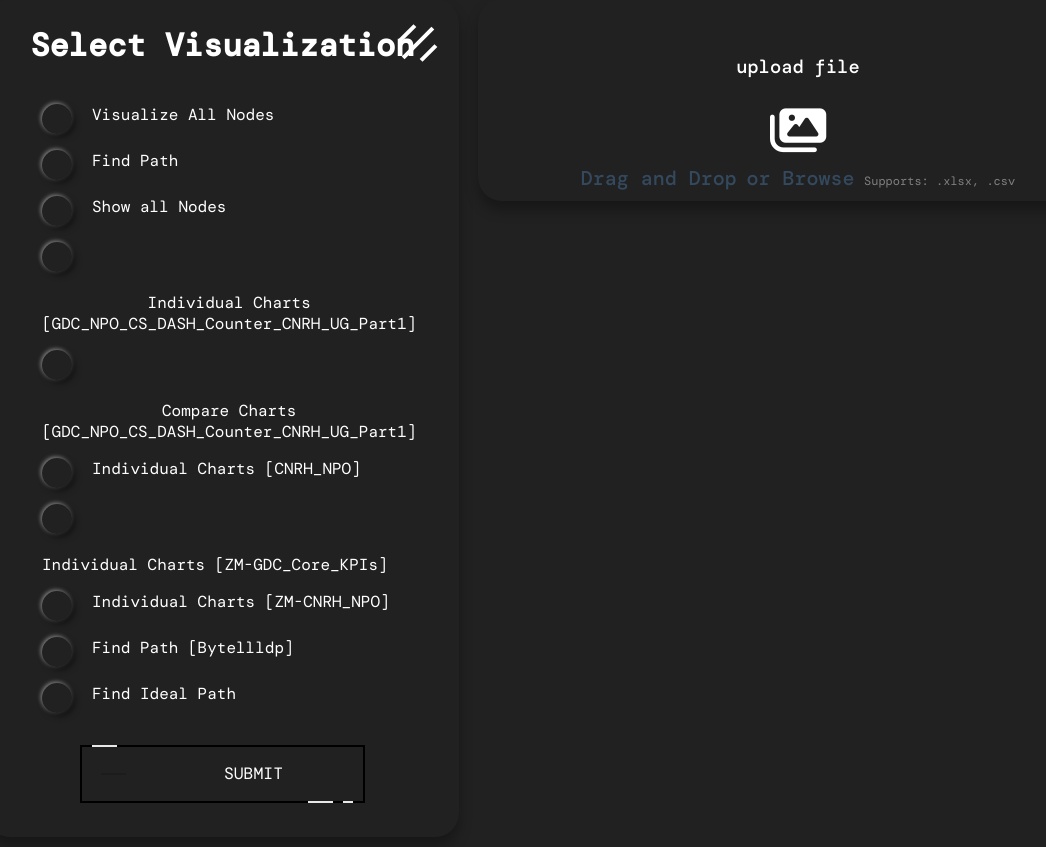
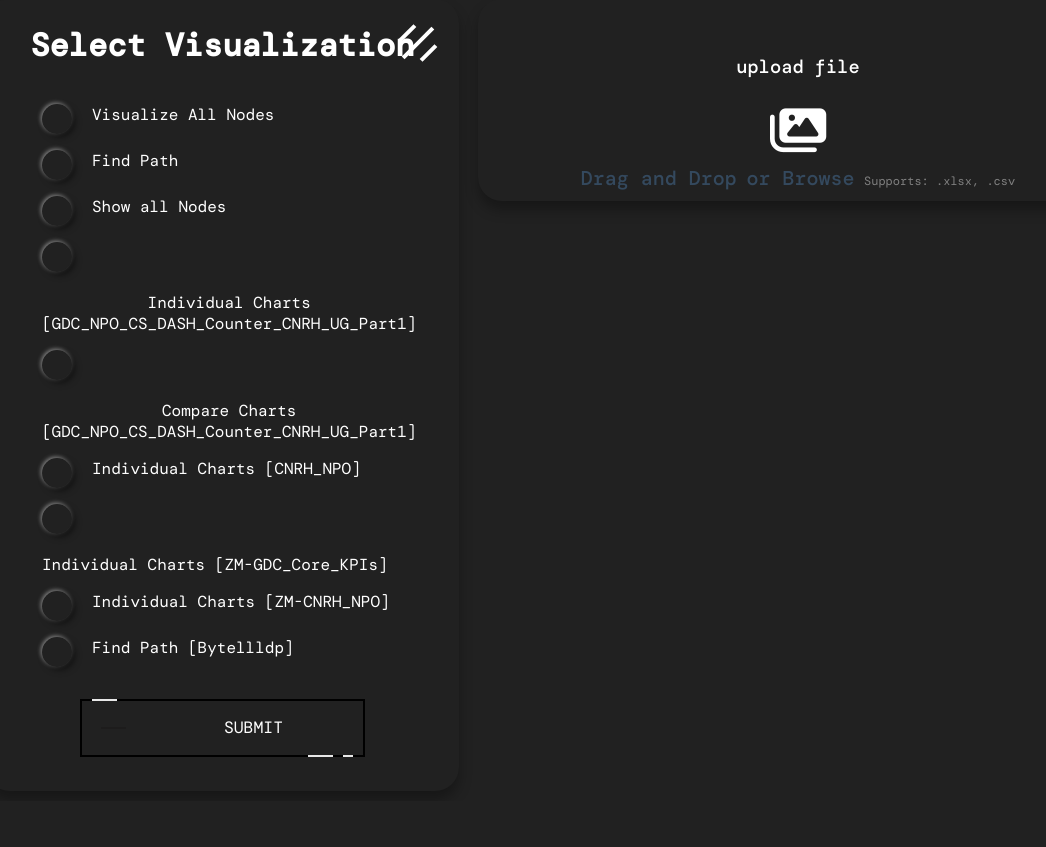
Before and after one commit to JaskaranSingh-01/Core-Topology, a Flask app: page / in a window 1280 px wide. Shown: the part 31-878 px from the top of the page, without its empty margins (88-1134 px from the left). After the commit the page ends 788 px from the top, so only its background shows below. Run offline with Flask 2, Linux system fonts and the light colour scheme; parts of the project's set-up code (start-up, migrations or seed data) failed here and were passed over; some libraries are stand-ins or nearby versions; some web fonts are replaced.

Commit message:
Update index.html

```diff
--- a/templates/index.html
+++ b/templates/index.html
@@ -368,32 +368,6 @@
                                 </div>
                             </div>
                         </div>
-                        <div class="radio-input">
-                            <label class="label">
-                                <input type="radio" id="ideal_path_radio" name="Function" value="ideal_path" onclick="toggleFunctionFields()">
-                                <span class="check"></span>
-                            </label>
-                            <label for="ideal_path_radio" class="txt"> Find Ideal Path</label>
-                        </div>
-                        <div id="ideal_path_fields" class="hidden txt">
-                            <div class="form-row">
-                                <div class="form-control">
-                                    <input type="text" name="ideal_src" id="ideal_src">
-                                    <label>
-                                        <span style="transition-delay:0ms">S</span><span style="transition-delay:50ms">o</span><span style="transition-delay:100ms">u</span><span style="transition-delay:150ms">r</span><span style="transition-delay:200ms">c</span><span style="transition-delay:250ms">e</span><span style="transition-delay:300ms"> </span><span style="transition-delay:350ms">N</span><span style="transition-delay:400ms">o</span><span style="transition-delay:450ms">d</span><span style="transition-delay:500ms">e</span>
-                                    </label>
-                                </div>
-                                <div class="form-control">
-                                    <input type="text" name="ideal_src" id="ideal_src">
-                                    <label>
-                                        <span style="transition-delay:0ms">I</span><span style="transition-delay:50ms">N</span><span style="transition-delay:100ms">A</span><span style="transition-delay:150ms">C</span><span style="transition-delay:200ms">T</span><span style="transition-delay:250ms">I</span><span style="transition-delay:250ms"> </span><span style="transition-delay:250ms">V</span><span style="transition-delay:400ms">E</span>
-                                    </label>
-                                </div>
-                            </div>
-                        </div>
-
-
-
 
 
                         <div class="form-row submit-btn">
@@ -495,47 +469,12 @@
                 </span>
 
             </div> -->
+
         </div>
     </div>
     <script src="{{ url_for('static', filename='upload.js') }}"></script>
     <script src="{{ url_for('static', filename='index.js') }}"></script>
 
 </body>
-<script>
-    function toggleFunctionFields() {
-        var radios = document.querySelectorAll('input[type=radio][name=Function]');
-        var fieldsToToggle = {
-            'find': 'findPathFields',
-            'individual': 'ind',
-            'compare': 'cmp',
-            'u2': 'u22',
-            'z1': 'z11',
-            'z2': 'z22',
-            'value_of_bytellldp': 'path_in_bytellldp',
-            'ideal_path': 'ideal_path_fields'
-        };
-
-        for (var key in fieldsToToggle) {
-            if (fieldsToToggle.hasOwnProperty(key)) {
-                document.getElementById(fieldsToToggle[key]).classList.add('hidden');
-            }
-        }
-
-        radios.forEach(radio => {
-            if (radio.checked && fieldsToToggle[radio.value]) {
-                document.getElementById(fieldsToToggle[radio.value]).classList.remove('hidden');
-            }
-        });
-    }
-
-    document.addEventListener('DOMContentLoaded', (event) => {
-        var radios = document.querySelectorAll('input[type=radio][name=Function]');
-        radios.forEach(radio => {
-            radio.addEventListener('change', toggleFunctionFields);
-        });
-        toggleFunctionFields(); // Run on page load to set the correct initial state
-    });
-    </script>
-
 
 </html>
```
